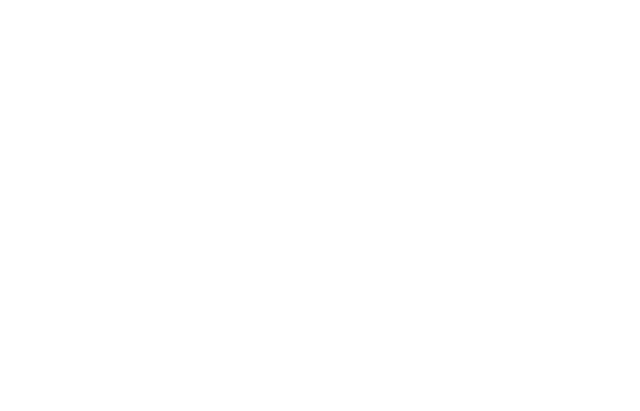
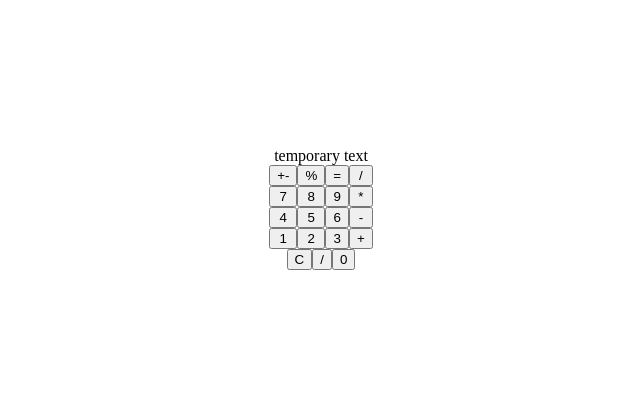
Before and after one commit to Inepi/Calculator, a plain HTML site: page index.html in a window 1280 px wide. Shown: the whole page, without its empty margins (319-959 px from the left). Drawn offline with Linux system fonts and the light colour scheme.

Commit message:
Add and order Buttons, update results box
Added all the buttons that will be utilized in the calculator,
with no CSS styling aside from flex properties to make the
buttons remain in the place where they should. The results display
also now updates with the ID of the button last pressed.

```diff
--- a/index.html
+++ b/index.html
@@ -4,9 +4,44 @@
     <meta charset="UTF-8">
     <meta http-equiv="X-UA-Compatible" content="IE=edge">
     <meta name="viewport" content="width=device-width, initial-scale=1.0">
-    <title>Document</title>
+    <title>Calculator</title>
+    <link rel="stylesheet" href="style.css">
+    <script src="scripts.js" defer></script>
 </head>
 <body>
-
+    <div id="calContainer">
+        <div id="results">temporary text</div>
+        <div id="middleRow">
+            <div id="columnOne">
+                <button id="+-">+-</button>
+                <button id="7">7</button>
+                <button id="4">4</button>
+                <button id="1">1</button>
+            </div>
+            <div id="columnTwo">
+                <button id="%">%</button>
+                <button id="8">8</button>
+                <button id="5">5</button>
+                <button id="2">2</button>
+            </div>
+            <div id="columnThree">
+                <button id="=">=</button>
+                <button id="9">9</button>
+                <button id="6">6</button>
+                <button id="3">3</button>
+            </div>
+            <div id="columnFour">
+                <button id="/">/</button>
+                <button id="*">*</button>
+                <button id="-">-</button>
+                <button id="+">+</button>
+            </div>
+        </div>
+        <div id="bottomRow">
+            <button id="clear">C</button>
+            <button id="*">/</button>
+            <button id="0">0</button>
+            </div>
+    </div>
 </body>
 </html>
--- a/scripts.js
+++ b/scripts.js
@@ -1,3 +1,10 @@
+
+const buttons = document.querySelectorAll('button')
+    buttons.forEach((button) => {
+        button.addEventListener('click', () => {
+            display(button.id);
+        });
+    });
 
 function add(num1, num2) {
     result = num1+num2;
@@ -21,3 +28,33 @@ function divide(num1, num2) {
     result = num1/num2;
     return result;
 }
+
+function operate(op, num1, num2) {
+    if (op == '+') {
+        add(num1, num2);
+    }
+    else if (op == '-') {
+        subtract(num1, num2);
+    }
+    else if (op == '*') {
+        multiply(num1,num2);
+    }
+    else if (op == '/') {
+        divide(num1, num2);
+    }
+    return result;
+}
+
+function display(data) {
+    const results = document.querySelector("#results")
+    results.textContent = `${data}`;
+}
+
+/* function buttonPress() {
+    const buttons = document.querySelectorAll('button')
+    buttons.forEach((button) => {
+        button.addEventListener('click', () => {
+            alert(button.id);
+        });
+    });
+} */
--- a/style.css
+++ b/style.css
@@ -0,0 +1,49 @@
+
+#calContainer {
+    display: flex;
+    flex-direction: column;
+    align-items: center;
+    justify-content: center;
+    height: 50vh;
+}
+
+#middleRow {
+    display: flex;
+    justify-content: center;
+}
+
+#columnOne {
+    display: flex;
+    flex-direction: column;
+}
+
+#columnTwo {
+    display: flex;
+    flex-direction: column;
+}
+
+#columnThree {
+    display: flex;
+    flex-direction: column;
+}
+
+#columnFour {
+    display: flex;
+    flex-direction: column;
+}
+
+#bottomRow {
+    display: flex;
+    flex-direction: row;
+}
+#results {
+
+}
+
+#numbers {
+
+}
+
+#functions {
+
+}
```
